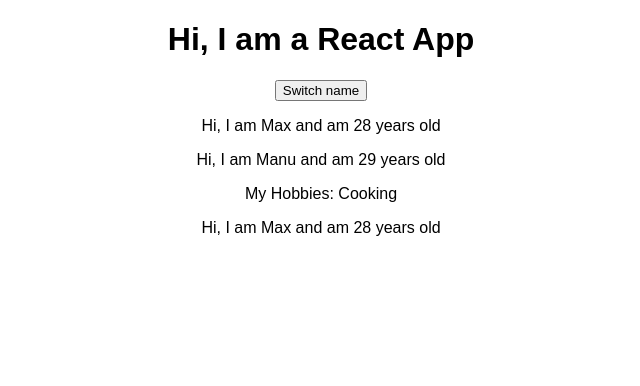
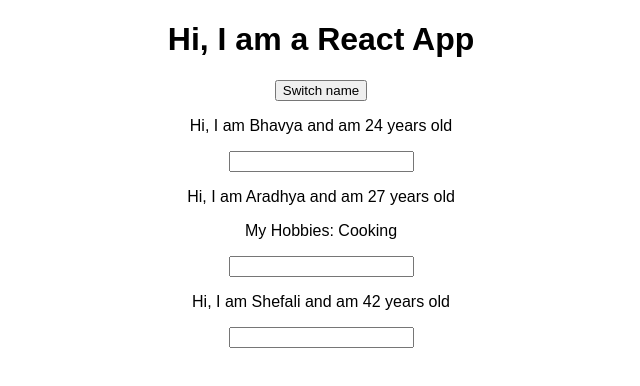
Before and after one commit to BhavyaGulati/ReactDemoProject, a React (Create React App) app: page / in a window 1280 px wide. Shown: the top 386 px of the page, without its empty margins (319-959 px from the left). Built offline with nearby package versions, Linux system fonts and the light colour scheme.

Commit message:
Adding onChange event handler

```diff
--- a/src/App.js
+++ b/src/App.js
@@ -5,14 +5,9 @@
 class App extends Component {
   state = {
     persons: [
-      {
-        name: 'Max',
-        age: 28
-      },
-      {
-        name: 'Manu',
-        age: 29
-      }
+      {name: 'Bhavya', age: 24},
+      {name: 'Aradhya', age: 27},
+      {name: 'Shefali', age: 42}
     ],
     otherState: 'This is other state'
   }
@@ -21,14 +16,20 @@
     console.log(this.state);
     // console.log('Yes was clicked!');
     this.setState({
-      persons: [{
-          name: 'Bhavya',
-          age: 24
-        },
-        {
-          name: newName,
-          age: 27
-        }
+      persons: [
+        {name: 'Bhavya', age: 24},
+        {name: newName, age: 27},
+        {name: 'Shefali', age: 42}
+      ]
+    });
+  }
+
+  changeNameHandler = (event) => {
+    this.setState({
+      persons: [
+        {name: 'Bhavya', age: 24},
+        {name: event.target.value, age: 27},
+        {name: 'Shefali', age: 42}
       ]
     });
   }
@@ -40,8 +41,11 @@
         <h1>Hi, I am a React App</h1>
         <button onClick={() => this.switchNameHandler('Arun!!')}>Switch name</button>
         <Person name={this.state.persons[0].name} age={this.state.persons[0].age}/>
-        <Person name={this.state.persons[1].name} age={this.state.persons[1].age}><p>My Hobbies: Cooking</p></ Person>
-        <Person name={this.state.persons[0].name} age={this.state.persons[0].age} click={this.switchNameHandler.bind(this,'Aradhya!!')}/>
+        <Person
+          name={this.state.persons[1].name}
+          age={this.state.persons[1].age}
+          changed={this.changeNameHandler}><p>My Hobbies: Cooking</p></ Person>
+        <Person name={this.state.persons[2].name} age={this.state.persons[2].age} click={this.switchNameHandler.bind(this,'Aradhya!!')}/>
       </div>
     );
   }
--- a/src/Person/Person.js
+++ b/src/Person/Person.js
@@ -5,6 +5,7 @@
         <div>
             <p onClick={props.click}>Hi, I am {props.name} and am {props.age} years old</p>
             <p>{props.children}</p>
+            <input type='text' onChange={props.changed}/>
         </div>
     )
 };
```
